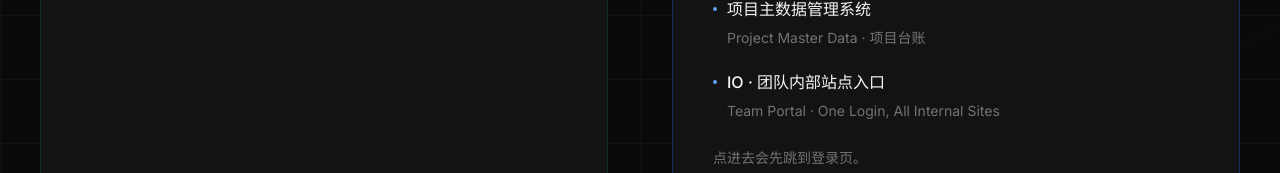
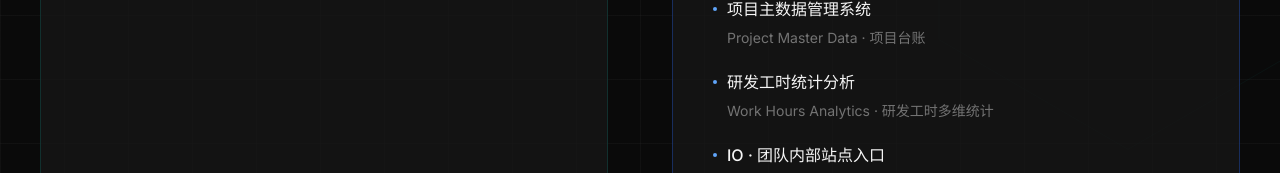
Before and after one commit to WisdomHuang2020/main-website-entrance, a React (Vite) app: page / in a window 1280 px wide. Shown: the part 770-943 px from the top of the page. Built offline with nearby package versions, Linux system fonts and the light colour scheme; no server answers.

Commit message:
v1.8.24: 内网接入研发工时统计分析（第 05 卡）

```diff
--- a/package.json
+++ b/package.json
@@ -1,7 +1,7 @@
 {
   "name": "main-website-entrance",
   "private": true,
-  "version": "1.8.23",
+  "version": "1.8.24",
   "license": "MIT",
   "type": "module",
   "description": "power-knowledge.tech 站群入口门户",
--- a/src/components/InternalPage.tsx
+++ b/src/components/InternalPage.tsx
@@ -60,8 +60,9 @@ export default function InternalPage({ liveVersions }: { liveVersions: Record<st
 
       {/* 内网系统 2026-11-11 起为 4 条 → 桌面 2 列 × 2 行，移动端 1 列；
           2026-11-18 增至 5 条，保持 sm:grid-cols-2 → 桌面 2 列 × 3 行（末行 1 张），
-          移动端仍 1 列。未改 3 列的原因：既有实测注释记录 820px 三列时标题已断成
-          「…入口 / 口」两行，且 3 列 × 5 条仍会在末行留 1 个空格，不解决孤卡问题，
+          2026-11-19 增至 6 条（wh 插在 pm 与 io 之间），2 列 × 3 行正好排满，
+          不再有孤卡；移动端仍 1 列。未改 3 列的原因：既有实测注释记录 820px
+          三列时标题已断成「…入口 / 口」两行，且 3 列 × 6 条同样排满、并无收益，
           反而牺牲卡片宽度。排列沿革见 src/index.css 末尾。 */}
       <div className="mt-12 grid gap-6 sm:grid-cols-2">
         {INTERNAL_SITES.map((site, i) => {
--- /dev/null
+++ b/src/components/WorkHoursIcon.tsx
@@ -0,0 +1,58 @@
+import { forwardRef } from 'react'
+import type { LucideProps } from 'lucide-react'
+
+/**
+ * 秒表（WH），2026-11-19 为「研发工时统计分析」新增。
+ *
+ * 图形语言：与 smartbin 的 LED 二极管符号同族 —— 标准工程图纸里的线框符号，
+ * 不是界面图标库里的「时钟 / 日历」通用隐喻，也不是任何实物外壳。
+ * 表冠 + 表身 + 指针，对应工时统计的计量对象「时间」；比原先考虑的
+ * 柱状图 / 表格更不易与 04 的数据库层叠、05 的旋转开关混淆。
+ *
+ * ⚠️ 这是本站第一枚**暖色底**内网卡（accent #b45309）。白描边在琥珀实心底上的
+ * 对比度约 5.3:1，已过 WCAG AA 正文阈值；若日后把底板调浅（如 #f59e0b），
+ * 白色符号会掉到 2.2:1，必须同时改前景色，别只换 accent。
+ *
+ * 符号占比（bbox / 24×24 SVG 画布，与其余内网卡同口径）：
+ *   x 3.6..20.4（16.8）× y 1.15..22.65（21.5）≈ 361 / 576 ≈ 62.7%。
+ *   口径是 SVG 画布，不是 48px 卡片底板。
+ *
+ * 24px 可读性审查：
+ *   · 表冠横杠与表身之间留 1.0 单位空隙（横杠 y2.0、表身上沿 y5.0），
+ *     描边 1.7 下不会粘成一个蘑菇头；
+ *   · 指针两段折角 90°，端点离表盘内壁 ≥ 2.6 单位，不会与圆周相切糊成一团；
+ *   · 圆心 (12,13.4) 比画布中心下移 1.4，为表冠让位，视觉重心仍居中。
+ *
+ * 配色由 SiteCard 决定：该站 iconSolid 为 true 时底板是实心品牌色、
+ * 前景是白色；本组件不写死颜色，stroke 取 currentColor 自动转白。
+ *
+ * 契约：forwardRef + LucideProps，直接注册进 ICONS，不放宽其类型。
+ */
+const WorkHoursIcon = forwardRef<SVGSVGElement, LucideProps>(
+  ({ color = 'currentColor', size = 24, strokeWidth = 1.7, ...rest }, ref) => (
+    <svg
+      ref={ref}
+      width={size}
+      height={size}
+      viewBox="0 0 24 24"
+      fill="none"
+      stroke={color}
+      strokeWidth={strokeWidth}
+      strokeLinecap="round"
+      strokeLinejoin="round"
+      {...rest}
+    >
+      {/* 表冠：横杠 + 短柄 */}
+      <path d="M9.6 2 H14.4" />
+      <path d="M12 2 V4" />
+      {/* 表身 */}
+      <circle cx="12" cy="13.4" r="8.4" />
+      {/* 指针：分针指向 12、时针指向 4 点方向 */}
+      <path d="M12 9.4 V13.4 L15.4 15.4" />
+    </svg>
+  ),
+)
+
+WorkHoursIcon.displayName = 'WorkHoursIcon'
+
+export default WorkHoursIcon
--- a/src/data/sites.json
+++ b/src/data/sites.json
@@ -215,6 +215,24 @@
     "internal": true
   },
   {
+    "id": "wh",
+    "name": "研发工时统计分析",
+    "subtitle": "Work Hours Analytics · 研发工时多维统计",
+    "domain": "wh.power-knowledge.tech",
+    "url": "https://www.wh.power-knowledge.tech/",
+    "desc": "把研发工时填报按总览、组别、项目、人员四个视图汇总与对比：总工时与周趋势、组别分布、项目投入、人员明细，图表随主题重绘。需账号登录，仅团队内部使用。",
+    "tags": [
+      "工时总览",
+      "组别分析",
+      "人员明细"
+    ],
+    "accent": "#b45309",
+    "icon": "work-hours",
+    "iconSolid": true,
+    "version": "0.1.0",
+    "internal": true
+  },
+  {
     "id": "io",
     "name": "IO · 团队内部站点入口",
     "subtitle": "Team Portal · One Login, All Internal Sites",
--- a/src/data/sites.ts
+++ b/src/data/sites.ts
@@ -14,6 +14,7 @@ import SquareWaveIcon from '../components/SquareWaveIcon'
 import DipSwitchIcon from '../components/DipSwitchIcon'
 import RotarySwitchIcon from '../components/RotarySwitchIcon'
 import ProjectLedgerIcon from '../components/ProjectLedgerIcon'
+import WorkHoursIcon from '../components/WorkHoursIcon'
 import raw from './sites.json'
 
 /**
@@ -60,6 +61,8 @@ export type SiteIconKey =
   /** 项目主数据图标（pm / 项目主数据管理系统）。组件名沿用 project-ledger，
    *  但当前图形是附件 A「数据库层叠」，见 components/ProjectLedgerIcon.tsx */
   | 'project-ledger'
+  /** 秒表（wh / 研发工时统计分析），见 components/WorkHoursIcon.tsx */
+  | 'work-hours'
 
 export interface Site {
   /** 同时用作服务器 web 根目录名：/var/www/<id>（巡检脚本依赖此约定） */
@@ -82,14 +85,16 @@ export interface Site {
   accent: string
   icon: SiteIconKey
   /** 图标底板改用实心品牌色 + 白色符号（不设 / false 时是 accent 12% 半透明底 + accent 色符号）。
-   *  2026-11-12 用户要求四张内网卡统一「smartbin 风格」，2026-11-18 新增第 5 张时沿用，
-   *  现为五张全部开启；各自仍用自己的 accent 作底色
-   *  （#0070c0 / #0f766e / #2563eb / #0e7490 / #4338ca），
+   *  2026-11-12 用户要求四张内网卡统一「smartbin 风格」，2026-11-18 新增第 5 张、
+   *  2026-11-19 新增第 6 张（wh）时沿用，现为六张全部开启；各自仍用自己的 accent 作底色
+   *  （#0070c0 / #0f766e / #2563eb / #4338ca / #b45309 / #0e7490），
    *  并未统一换成 smartbin 蓝 —— accent 同时被 .site-card 的 hover 点缀消费，
    *  改它会牵动卡片其它颜色。首页 9 张公开卡仍保持半透明底，这是用户明确接受的取舍。
    *  ⚠️ pm 站的 #4338ca 不是从子站读来的主色：其原始主色 #0070c0 与 01 评鉴测试卡
    *  完全相同，用户 2026-11-18 先选邻近蓝 #0369a1，同日又改选靛蓝 #4338ca
-   *  （五卡中唯一偏紫、最醒目），以便与 01 一眼可分。
+   *  （六卡中唯一偏紫、最醒目），以便与 01 一眼可分。
+   *  ⚠️ wh 站的 #b45309 同理：其主色 #0f766e 与 02 完全相同，取自己的次色
+   *  #f59e0b 压深一档成琥珀，六卡中唯一暖色。
    *  只影响 SiteCard 的图标底板，不改 accent 本身。 */
   iconSolid?: boolean
   version: string
@@ -134,7 +139,22 @@ export interface Site {
    *    与 smartbin 同构，前端 useLiveVersions 零改动。**不要写成 3000** ——
    *    那是同机另一个应用，health 报 1.0.0，接错会把假版本送上卡片。
    *    ⚠️ 早期注释写的「pm 跑在香港机」已过时：新域名解析到 43.142.148.37，
-   *    该机有 /var/www/pm 与 pm.service。 */
+   *    该机有 /var/www/pm 与 pm.service。
+   *  2026-11-19 追加：wh（研发工时统计分析，`www.wh.power-knowledge.tech`）。
+   *    用户指定「位置 05」，故插在 pm 之后、io 之前；io 顺延为第 06 张并继续压轴。
+   *    id 取域名前缀 `wh`，**不等于**服务器目录名 /var/www/work-hours
+   *    （systemd 服务也叫 work-hours，监听 127.0.0.1:3400）—— 内网站豁免
+   *    /var/www/<id> 约定，巡检脚本不会去找 /var/www/wh。
+   *    裸域 wh.power-knowledge.tech 只在 80 端口 301 到 www，443 没有该名字的证书
+   *    （与 pm 同构），故 domain 写裸名、url 保留 www，卡片点击不多跳。
+   *    版本 0.1.0 取 package.json / CHANGELOG（2026-11-19 首版）。该站没有
+   *    `.deployed-version` 哨兵，运行时 /api/health 的 version 当前返回 "dev"
+   *    （构建时未注入 NEXT_PUBLIC_APP_VERSION）—— 因此**不配** /api/version/wh
+   *    端点：`dev` 过不了 useLiveVersions 的三段式正则，配了也只会静默退回静态值。
+   *    发新版须手工同步这里的 version（与 io 同一缺口）。
+   *    accent #b45309（琥珀）是门户侧取值：该站主色 #0f766e 与 psu-model 完全相同，
+   *    取它自己的 --color-accent #f59e0b 压深一档，是六张里唯一暖色，
+   *    与其余五张冷色一眼可分。别按「accent 必须等于子站主色」改回去。 */
   internal?: boolean
 }
 
@@ -152,6 +172,7 @@ export const ICONS: Record<SiteIconKey, LucideIcon> = {
   'dip-switch': DipSwitchIcon,
   'rotary-switch': RotarySwitchIcon,
   'project-ledger': ProjectLedgerIcon,
+  'work-hours': WorkHoursIcon,
 }
 
 /**
--- a/src/index.css
+++ b/src/index.css
@@ -289,10 +289,11 @@ html[data-theme="sea-salt"] {
 }
 
 
-/* ── 内网页排布（2026-11-11 起 2 列，11-18 增至 5 条后仍保持 2 列 × 3 行）──
+/* ── 内网页排布（2026-11-11 起 2 列，11-19 增至 6 条后正好 2×3 排满）──
    3 条内网站时期曾用自定义 .internal-sites-grid 在 ≥960px 强制 3 列收成一排；
    2026-11-11 接入第 4 个系统后改为 2×2（见 InternalPage.tsx 注释），
    2026-11-18 增至第 5 个系统仍不改列数（3 列照样留 1 个空格，且更挤），
+   2026-11-19 增至第 6 个系统，2 列 × 3 行正好排满、无孤卡；
    该类已不再使用，规则一并移除，避免留下会误导后人的死代码。
 
    保留下面三条实测结论，日后若再调列数别重踩：
```
Also changed, not shown: 1 other file (tests, documents, lock files or other folders).
